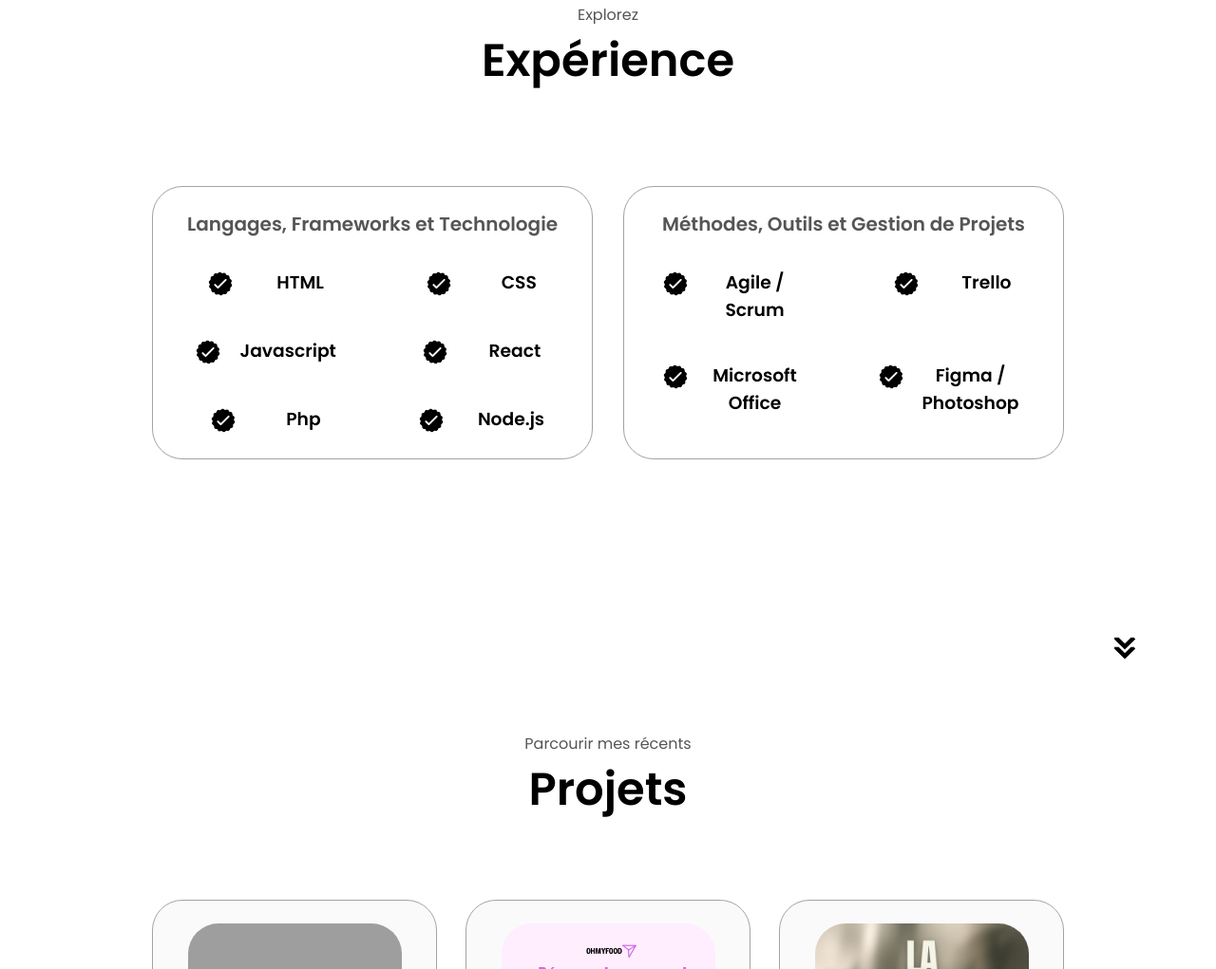
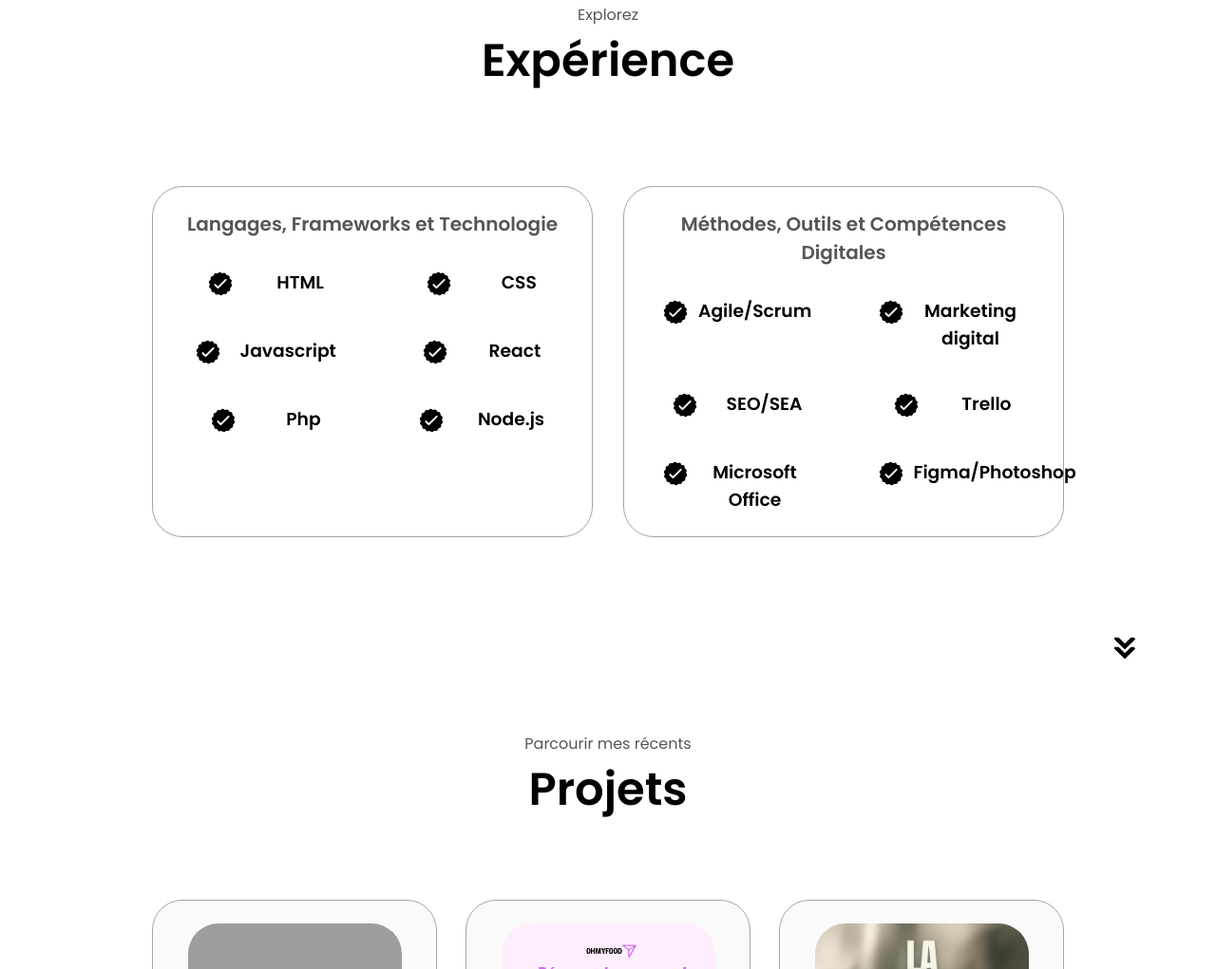
Before and after one commit to shallybky/Portfolio, a plain HTML site: page index.html in a window 1280 px wide. Shown: the part 1693-2714 px from the top of the page at 95% size. Drawn offline with nearby package versions, Linux system fonts and the light colour scheme; grey boxes are pictures that could not be loaded.

Commit message:
mise à jour

```diff
--- a/index.html
+++ b/index.html
@@ -190,7 +190,7 @@
             </div>
           </div>
           <div class="details-container">
-            <h2 class="experience-sub-title">Méthodes, Outils et Gestion de Projets</h2>
+            <h2 class="experience-sub-title">Méthodes, Outils et Compétences Digitales</h2>
             <div class="article-container">
               <article>
                 <img
@@ -199,7 +199,27 @@
                   class="icon"
                 />
                 <div>
-                  <h3>Agile / Scrum</h3>
+                  <h3>Agile/Scrum</h3>
+                </div>
+              </article>
+              <article>
+                <img
+                  src="./assets/checkmark.png"
+                  alt="Experience icon"
+                  class="icon"
+                />
+                <div>
+                  <h3>Marketing digital</h3>
+                </div>
+              </article>
+              <article>
+                <img
+                  src="./assets/checkmark.png"
+                  alt="Experience icon"
+                  class="icon"
+                />
+                <div>
+                  <h3>SEO/SEA</h3>
                 </div>
               </article>
               <article>
@@ -229,7 +249,7 @@
                   class="icon"
                 />
                 <div>
-                  <h3>Figma / Photoshop</h3>
+                  <h3>Figma/Photoshop</h3>
                 </div>
               </article>
             </div>
```
